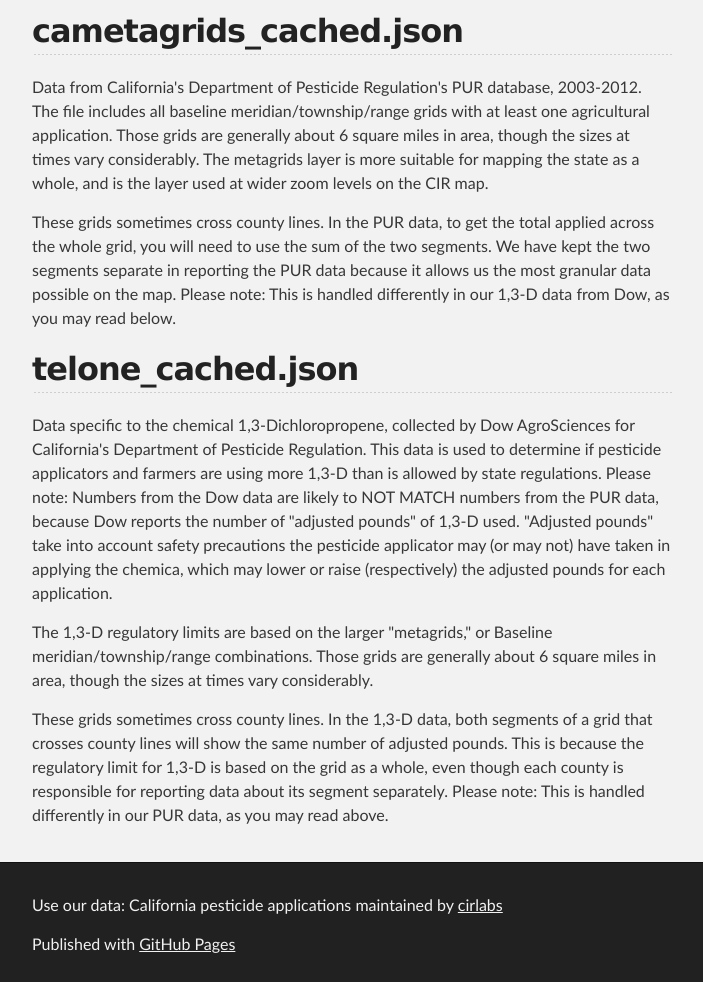
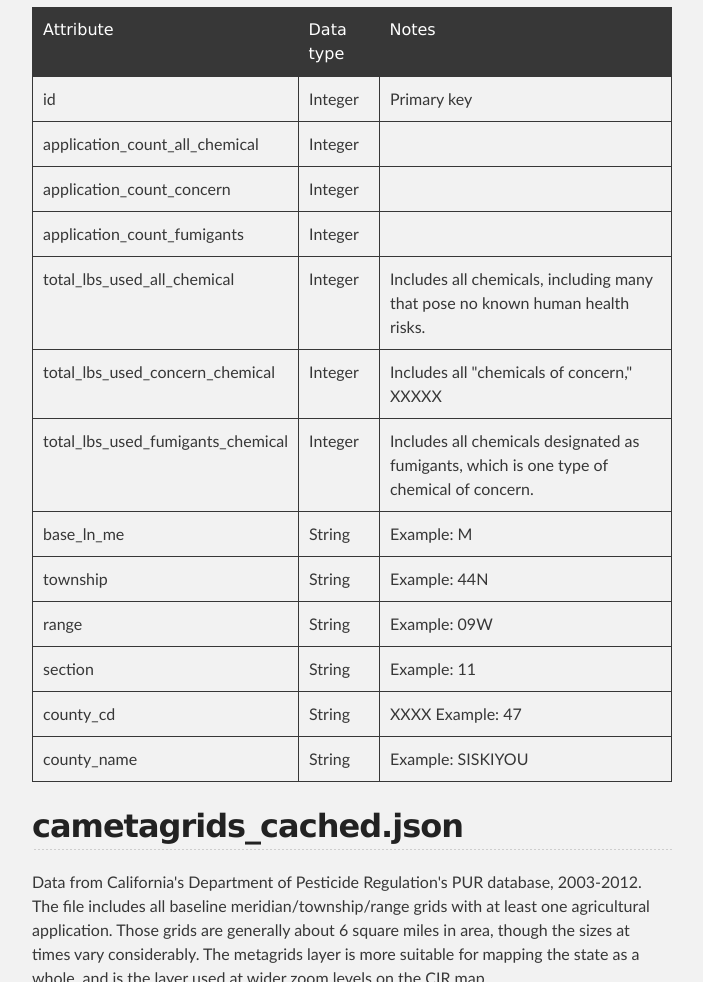
Before and after one commit to cirlabs/pesticides_data, a plain HTML site: page index.html in a window 1280 px wide. Shown: the part 940-1922 px from the top of the page, without its empty margins (288-991 px from the left). Drawn offline with Linux system fonts and the light colour scheme.

Commit message:
Updated docs.

```diff
--- a/index.html
+++ b/index.html
@@ -49,6 +49,79 @@
 <h3>
 <a id="whats-in-the-data" class="anchor" href="#whats-in-the-data" aria-hidden="true"><span class="octicon octicon-link"></span></a>What's in the data?</h3>
 
+<table class="docs">
+<tr>
+  <th>Attribute</th>
+  <th>Data type</th>
+  <th>Notes</th>
+</tr>
+<tr>
+  <td>id</td>
+  <td>Integer</td>
+  <td>Primary key</td>
+</tr>
+<tr>
+  <td>application_count_all_chemical</td>
+  <td>Integer</td>
+  <td></td>
+</tr>
+<tr>
+  <td>application_count_concern</td>
+  <td>Integer</td>
+  <td></td>
+</tr>
+<tr>
+  <td>application_count_fumigants</td>
+  <td>Integer</td>
+  <td></td>
+</tr>
+<tr>
+  <td>total_lbs_used_all_chemical</td>
+  <td>Integer</td>
+  <td>Includes all chemicals, including many that pose no known human health risks.</td>
+</tr>
+<tr>
+  <td>total_lbs_used_concern_chemical</td>
+  <td>Integer</td>
+  <td>Includes all "chemicals of concern," XXXXX</td>
+</tr>
+<tr>
+  <td>total_lbs_used_fumigants_chemical</td>
+  <td>Integer</td>
+  <td>Includes all chemicals designated as fumigants, which is one type of chemical of concern.</td>
+</tr>
+<tr>
+  <td>base_ln_me</td>
+  <td>String</td>
+  <td>Example: M</td>
+</tr>
+<tr>
+  <td>township</td>
+  <td>String</td>
+  <td>Example: 44N</td>
+</tr>
+<tr>
+  <td>range</td>
+  <td>String</td>
+  <td>Example: 09W</td>
+</tr>
+<tr>
+  <td>section</td>
+  <td>String</td>
+  <td>Example: 11</td>
+</tr>
+<tr>
+  <td>county_cd</td>
+  <td>String</td>
+  <td>XXXX Example: 47</td>
+</tr>
+<tr>
+  <td>county_name</td>
+  <td>String</td>
+  <td>Example: SISKIYOU</td>
+</tr>
+</table>
+
 <h2>
 <a id="cametagrids_cachedjson" class="anchor" href="#cametagrids_cachedjson" aria-hidden="true"><span class="octicon octicon-link"></span></a>cametagrids_cached.json</h2>
 
```
